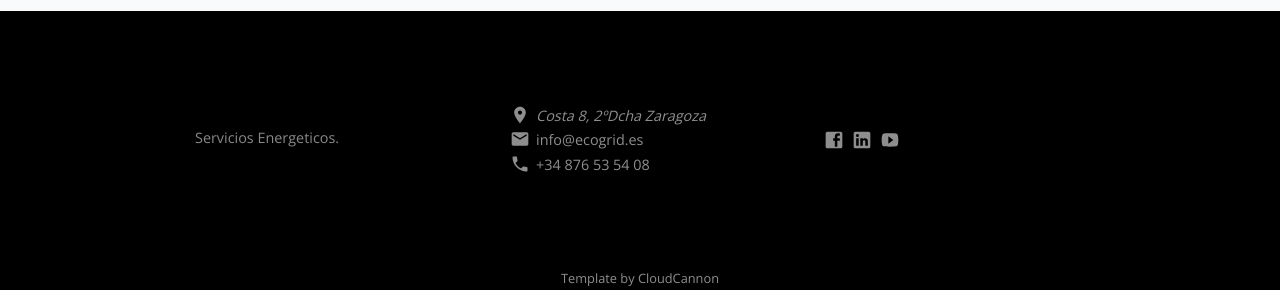
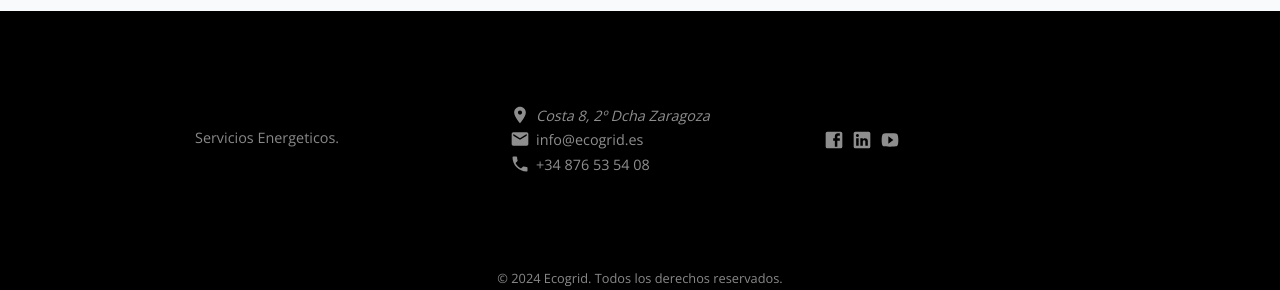
Before and after one commit to Ecogrid/Ecogrid-Landing, a Jekyll site: the page built from index.html, in a window 1280 px wide and 900 px high, scrolled down 3002 px. Shown: the part 607-897 px from the top of the window. Built offline with Jekyll 4.4.1, drawn with Linux system fonts in a browser that asks for light colours; nearby versions of some CDN libraries.

Commit message:
Ajustes pie

```diff
--- a/_data/company.yml
+++ b/_data/company.yml
@@ -1,8 +1,8 @@
 company_name: Ecogrid Energy
 mission_statement: Servicios Energeticos.
-address: Costa 8, 2ºDcha Zaragoza
+address: Costa 8, 2º Dcha Zaragoza
 phone: +34 876 53 54 08
 email: info@ecogrid.es
-facebook: ecogrid.es
+facebook:
 linkedin: company/ecogrid-servicios-energéticos
-youtube: ecogrid.es
+youtube:
--- a/_layouts/default.html
+++ b/_layouts/default.html
@@ -68,9 +68,7 @@
 			</div>
 		</footer>
 		<p class="copyright">
-			<a href="https://cloudcannon.com/">
-				Template by CloudCannon
-			</a>
+			&copy; 2024 Ecogrid. Todos los derechos reservados.
 		</p>
 		<script src="https://ajax.googleapis.com/ajax/libs/jquery/3.1.0/jquery.min.js"></script>
 		<script type="text/javascript">
```
